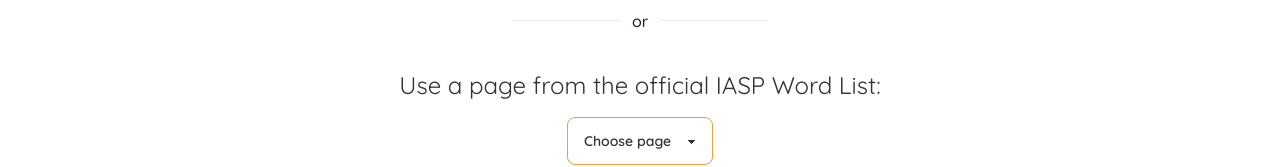
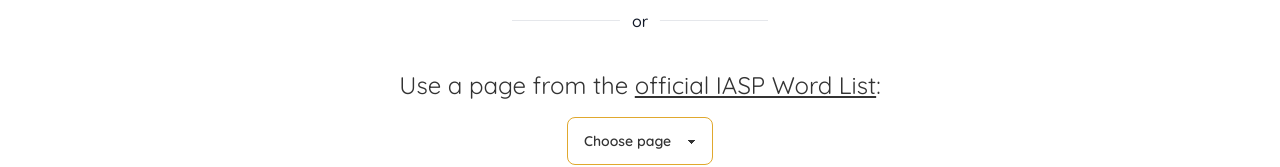
Before and after one commit to farif1234/spell-quiz, a React (Vite) app: page /words in a window 1280 px wide. Shown: the part 516-683 px from the top of the page. Built offline with nearby package versions, Linux system fonts and the light colour scheme.

Commit message:
added link

```diff
--- a/src/components/ChooseWords.jsx
+++ b/src/components/ChooseWords.jsx
@@ -62,7 +62,10 @@ const ChooseWords = ({ words, setWords, inp, setInp }) => {
                     </div>
                     <p className=" self-center text-2xl">
                         Use a page from the{" "}
-                        <a href="https://www.iasp.org/wp-content/uploads/2019/05/SpellSrWordList.pdf">
+                        <a
+                            className=" underline"
+                            href="https://www.iasp.org/wp-content/uploads/2019/05/SpellSrWordList.pdf"
+                        >
                             official IASP Word List
                         </a>
                         :
```
